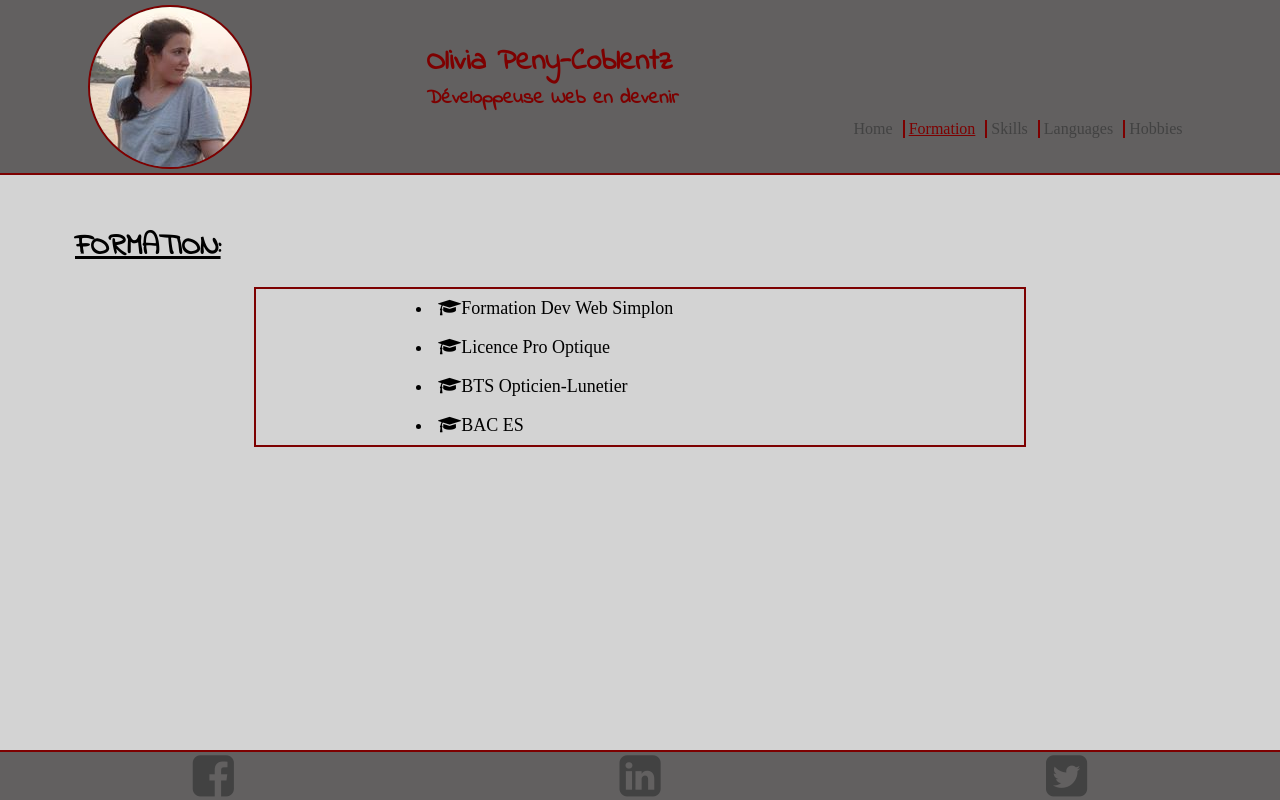
After one commit to oliviapycz/ursus, a PHP site: page /formationLAST.php in a window 1280 px wide. The commit adds this page. Run offline with PHP 8.4, Linux system fonts and the light colour scheme; some libraries are stand-ins or nearby versions.

Commit message:
derniere sauvegarde

```diff
--- a/LAST.php
+++ b/LAST.php
@@ -9,7 +9,10 @@
   </head>
   <body>
 
-    <?php include ("header.php"); ?>
+    <?php
+    $current_file ="Home";
+    include ("header.php");
+    ?>
 
 
     <main class="box text-center">
--- /dev/null
+++ b/formationLAST.php
@@ -0,0 +1,35 @@
+<!DOCTYPE html>
+<html>
+  <head>
+  <meta charset="UTF-8"/>
+    <link rel="stylesheet" href="css/font-awesome.min.css">
+    <link type="text/css" rel="stylesheet" href="stylesheetLAST.css"/>
+    <link href="https://fonts.googleapis.com/css?family=Indie+Flower" rel="stylesheet">
+    <title>Olivia Super CV</title>
+  </head>
+  <body>
+
+    <?php
+    $current_file ="Formation";
+    include ("header.php");
+    ?>
+
+    <main>
+      <h5 class="title">FORMATION:</h5>
+      <br>
+      <section class="diplome">
+      <li class="arrange"><i class="fa fa-graduation-cap fa-3x txt" aria-hidden="true">Formation Dev Web Simplon</i></li>
+      <li class="arrange"><i class="fa fa-graduation-cap fa-3x txt" aria-hidden="true">Licence Pro Optique</i></li>
+      <li class="arrange"><i class="fa fa-graduation-cap fa-3x txt" aria-hidden="true">BTS Opticien-Lunetier</i></li>
+      <li class="arrange"><i class="fa fa-graduation-cap fa-3x txt" aria-hidden="true">BAC ES</i></li>
+    </section>
+    </main>
+
+
+
+    <?php include ("footer.php"); ?>
+
+</body>
+</html>
+</body>
+</html>
--- a/header.php
+++ b/header.php
@@ -12,11 +12,11 @@
   <nav>
     <ul>
       <li class="inline navi">
-        <a href="LAST.html" class="info">Home</a>
+        <a href="LAST.php"  <?php if ($current_file == "Home") { echo 'class="lu"';} ?> >Home</a>
       </li>
 
       <li class="inline navi">
-        <a href="formationLAST.html" class="info">Formation</a>
+        <a href="formationLAST.php"  <?php if ($current_file == "Formation") { echo 'class="lu"';} ?> >Formation</a>
       </li>
 
       <li class="inline navi">
--- a/stylesheetLAST.css
+++ b/stylesheetLAST.css
@@ -43,8 +43,12 @@ a{
 	color: #424242;
 }
 a:hover{
-	text-decoration: underline;;
+	text-decoration: underline;
 	color: #7D0000;
+}
+a.lu{
+  text-decoration: underline;
+  color: #7D0000
 }
 .flex{
 	display: flex;
```
Also changed, not shown: test.php (added, +9 -0 lines).
